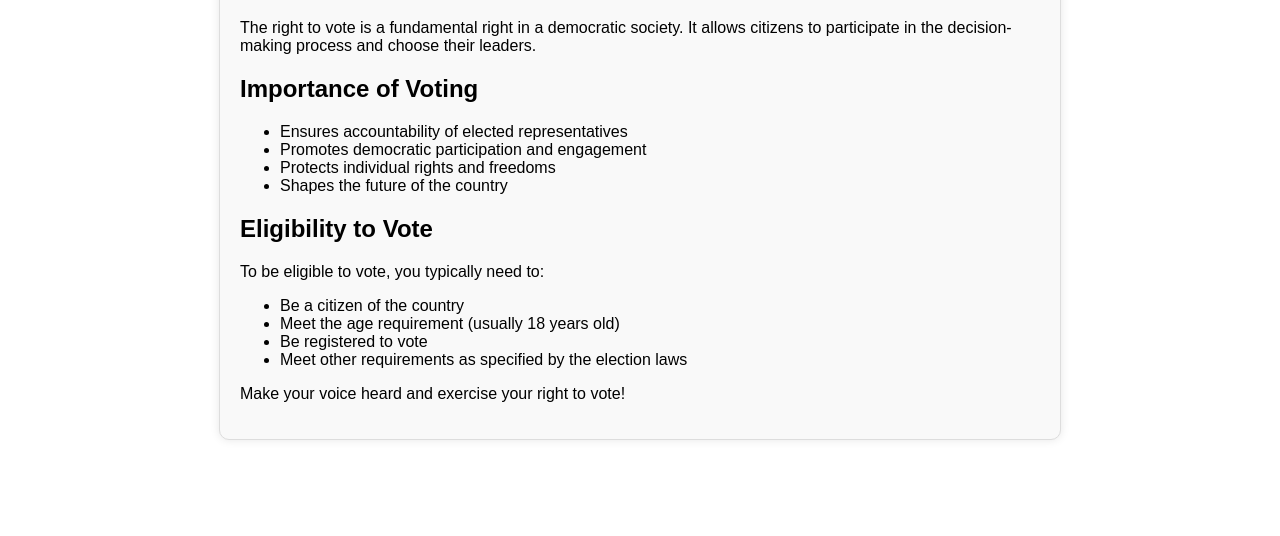
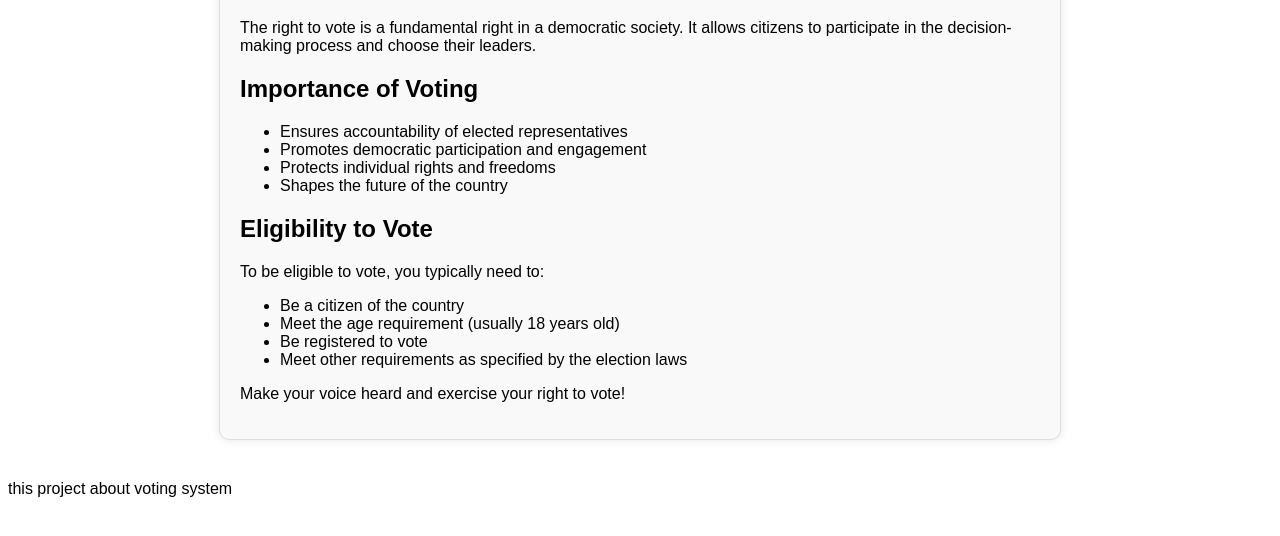
Before and after one commit to gouthamnaidu45/Final, a plain HTML site: page index.html in a window 1280 px wide. Shown: the part 122-658 px from the top of the page. Drawn offline with Linux system fonts and the light colour scheme.

Commit message:
Update index.html

```diff
--- a/index.html
+++ b/index.html
@@ -40,5 +40,6 @@
         </ul>
         <p>Make your voice heard and exercise your right to vote!</p>
     </div>
+   <p>this project about voting system</p>
 </body>
 </html>
```
